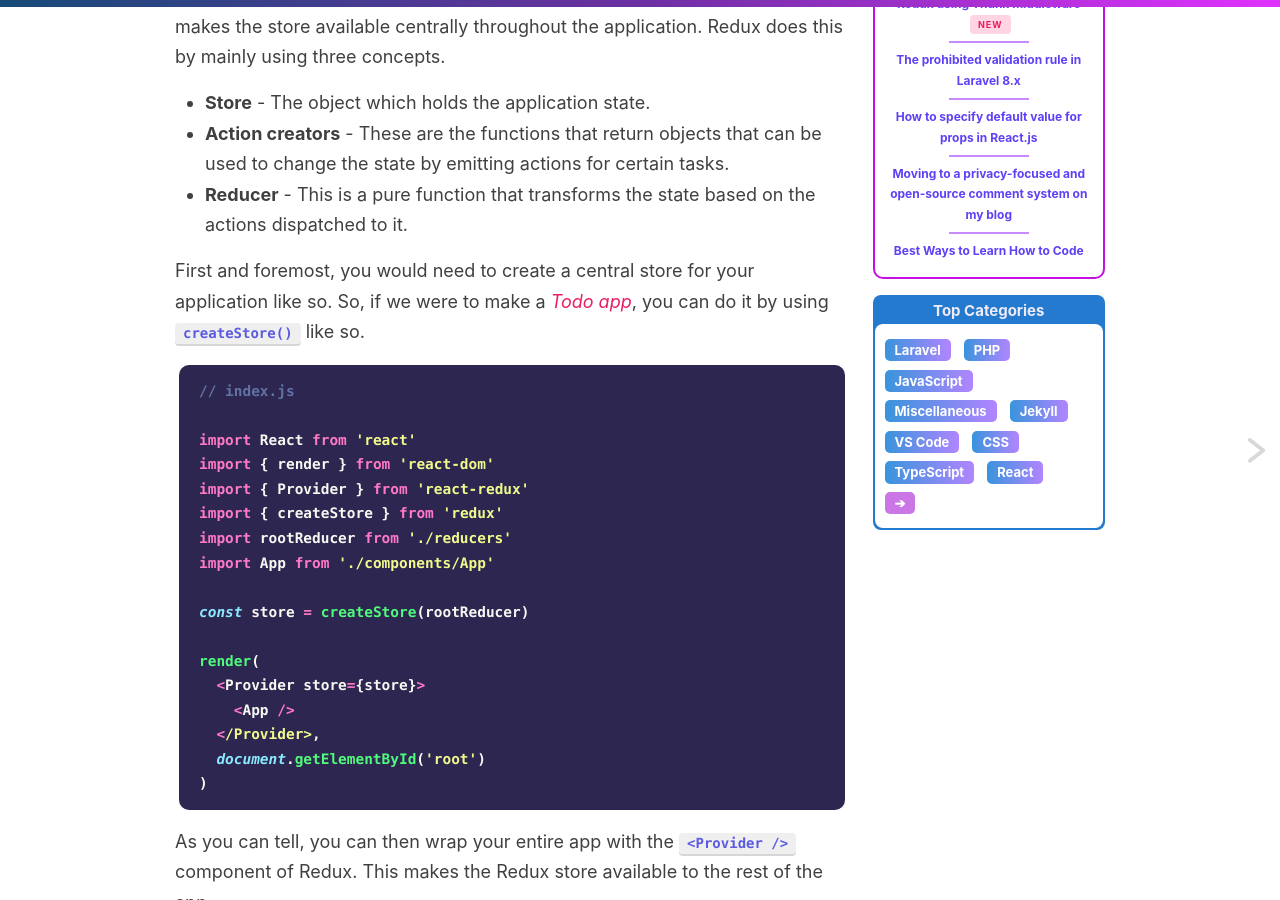
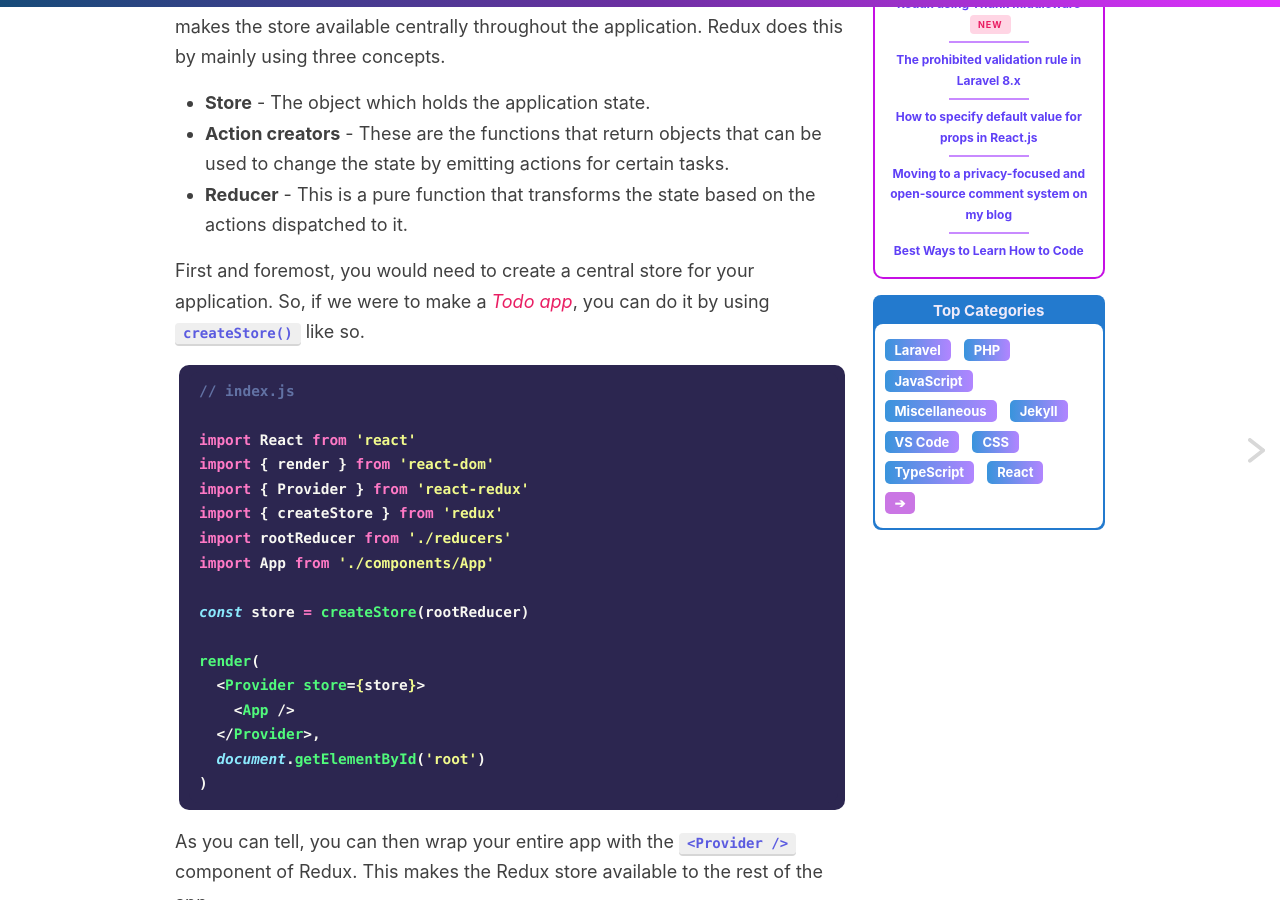
Before and after one commit to varunkumardev/amitmerchant1990.github.io, a Jekyll site: the page built from _posts/2021-04-01-delay-dispatching-actions-in-redux-using-redux-thunk-middleware.md, in a window 1280 px wide and 900 px high, scrolled down 888 px. Built offline with Jekyll 4.4.1, drawn with Linux system fonts in a browser that asks for light colours; comment, search, counter and statistics services are not loaded.

Commit message:
improve post.

````diff
--- a/_posts/2021-04-01-delay-dispatching-actions-in-redux-using-redux-thunk-middleware.md
+++ b/_posts/2021-04-01-delay-dispatching-actions-in-redux-using-redux-thunk-middleware.md
@@ -20,9 +20,9 @@
 - **Action creators** - These are the functions that return objects that can be used to change the state by emitting actions for certain tasks.
 - **Reducer** - This is a pure function that transforms the state based on the actions dispatched to it.
 
-First and foremost, you would need to create a central store for your application like so. So, if we were to make a *Todo app*, you can do it by using `createStore()` like so.
+First and foremost, you would need to create a central store for your application. So, if we were to make a *Todo app*, you can do it by using `createStore()` like so.
 
-```js
+```jsx
 // index.js
 
 import React from 'react'
@@ -98,7 +98,7 @@
 
 Here's how we can connect the component with Redux.
 
-```js
+```jsx
 import React from 'react';
 import { connect } from 'react-redux';
 import { createTodo, deleteTodo } from './actions/todos';
@@ -122,7 +122,7 @@
 
 So, back to where we were. If we want to create a Todo list item, we can do it by dispatching the `createTodo()` action from within the component like so.
 
-```js
+```jsx
 function App(props) {
     submitTodo = () => {
         props.createTodo('Buy groceries');
@@ -160,7 +160,7 @@
 
 Once installed, you can start using it by using [applyMiddleware()](https://redux.js.org/api/applymiddleware) when creating the store.
 
-```js
+```jsx
 import { createStore, applyMiddleware } from 'redux';
 import thunk from 'redux-thunk';
 import rootReducer from './reducers/index';
````
